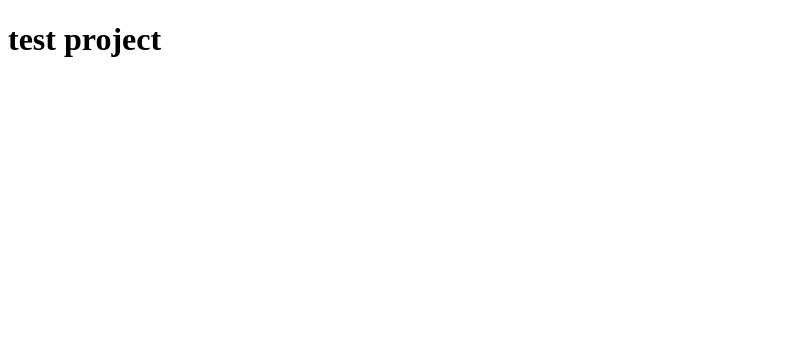
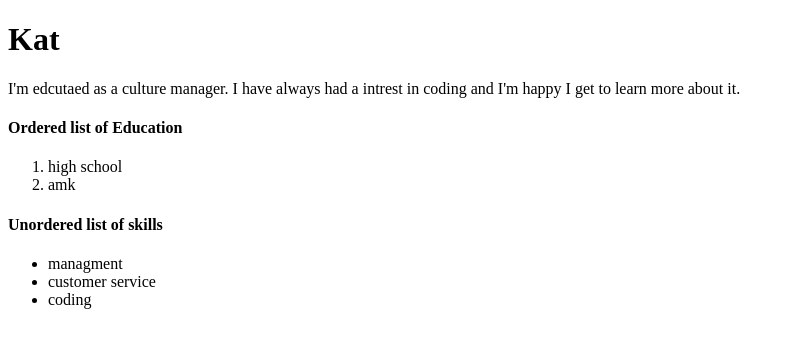
Before and after one commit to NirtakN/NirtakN.github.io, a plain HTML site: page index.html in a window 1280 px wide. Shown: the whole page, without its empty margins (0-795 px from the left). Drawn offline with Linux system fonts and the light colour scheme.

Commit message:
Update index.html

```diff
--- a/index.html
+++ b/index.html
@@ -1,18 +1,25 @@
 <!DOCTYPE html>
-
 <html lang="en">
-
 <head>
-
-    <title>Hello World</title>
-    <met<meta charset="utf-8">
-
-</head>
-
+    <title>Test project</title>
+    <meta charset="utf-8">
+    <link rel="stylesheet" href="style.css"></head>
 <body>
-
-    <h1>test project</h1>
-
+<div id="wrapper">
+    <h1>Kat</h1>
+<p>I&apos;m edcutaed as a culture manager. I have always had a intrest in coding and I&apos;m happy I get to learn more
+    about it.</p>
+<h4>Ordered list of Education</h4>
+<ol>
+    <li>high school</li>
+    <li>amk</li>
+</ol>
+<h4>Unordered list of skills</h4>
+<ul>
+    <li>managment</li>
+    <li>customer service</li>
+    <li>coding</li>
+</ul>
 </body>
-
+</div>
 </html>
```
